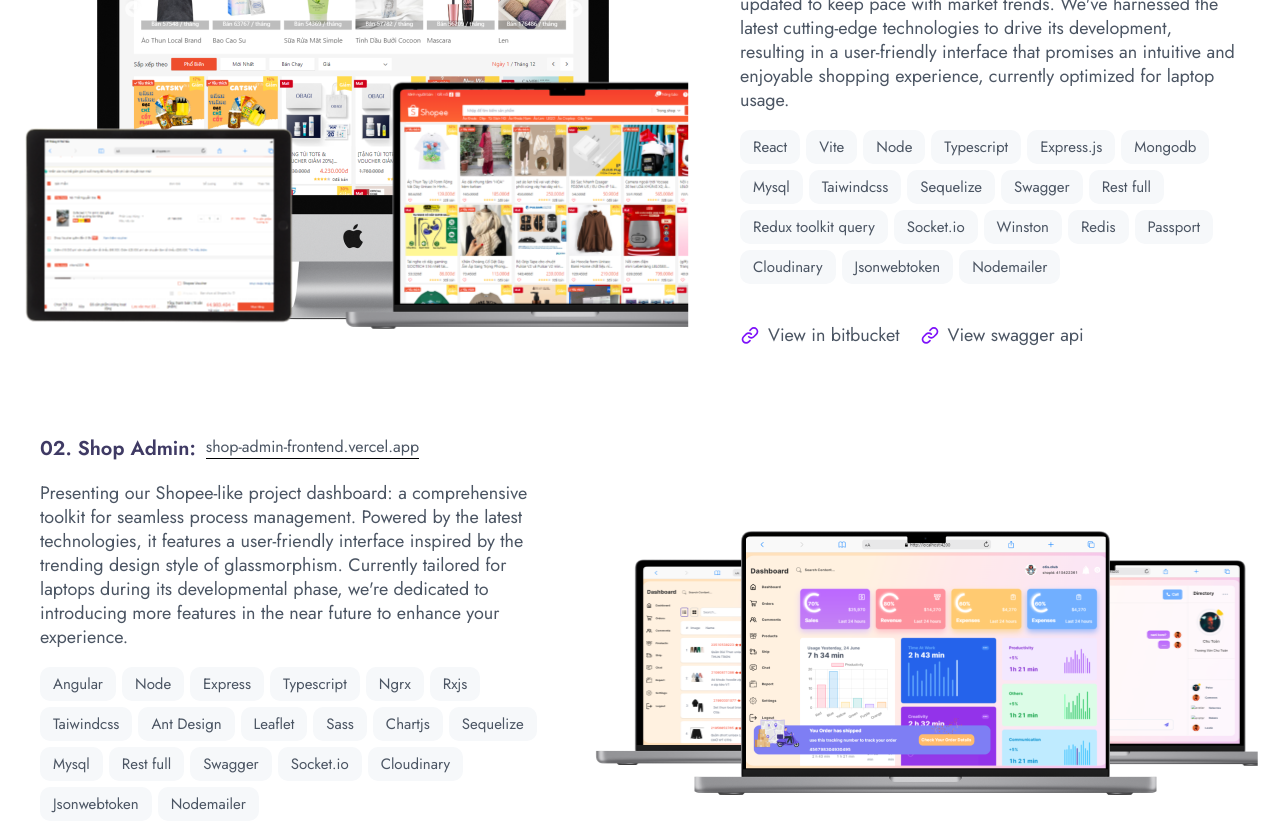
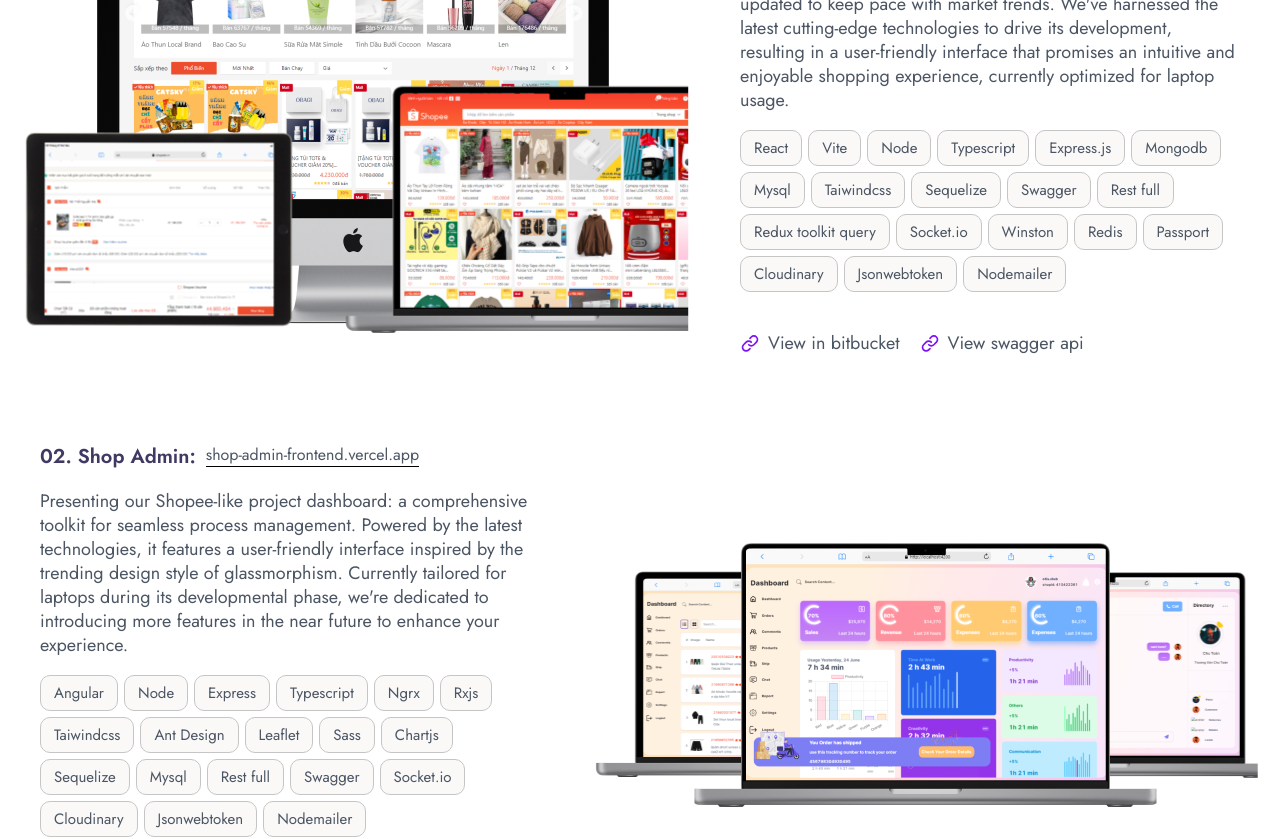
Before and after one commit to chutoan99/Portfolio, a Next.js app: page / in a window 1280 px wide. Shown: the part 2740-3579 px from the top of the page. Built offline with nearby package versions, Linux system fonts and the light colour scheme.

Commit message:
chore merge code

```diff
--- a/src/components/project_info/index.tsx
+++ b/src/components/project_info/index.tsx
@@ -39,9 +39,10 @@ export default function ProjectInfo({ project }: { project: any }) {
 					<span
 						key={index}
 						className='
-							flex justify-center items-center px-[13px] py-[5px] rounded-[10px]   bg-[#f6f8fa]
+							flex justify-center items-center px-[13px] py-[5px] rounded-[10px]  bg-[#FAF9F8]
+							border-[1.5px] border-[#C5C5C5] border-solid
 							self-stretch text-[#4b5563] text-[15px] not-italic font-normal leading-[24px]
-							hover:bg-[#e5e7eb] hover:cursor-pointer hover:transition-[0.3s]
+							hover:bg-[#C5C5C5] transition-all duration-150 ease-in-out
 						'>
 						{item}
 					</span>
```
